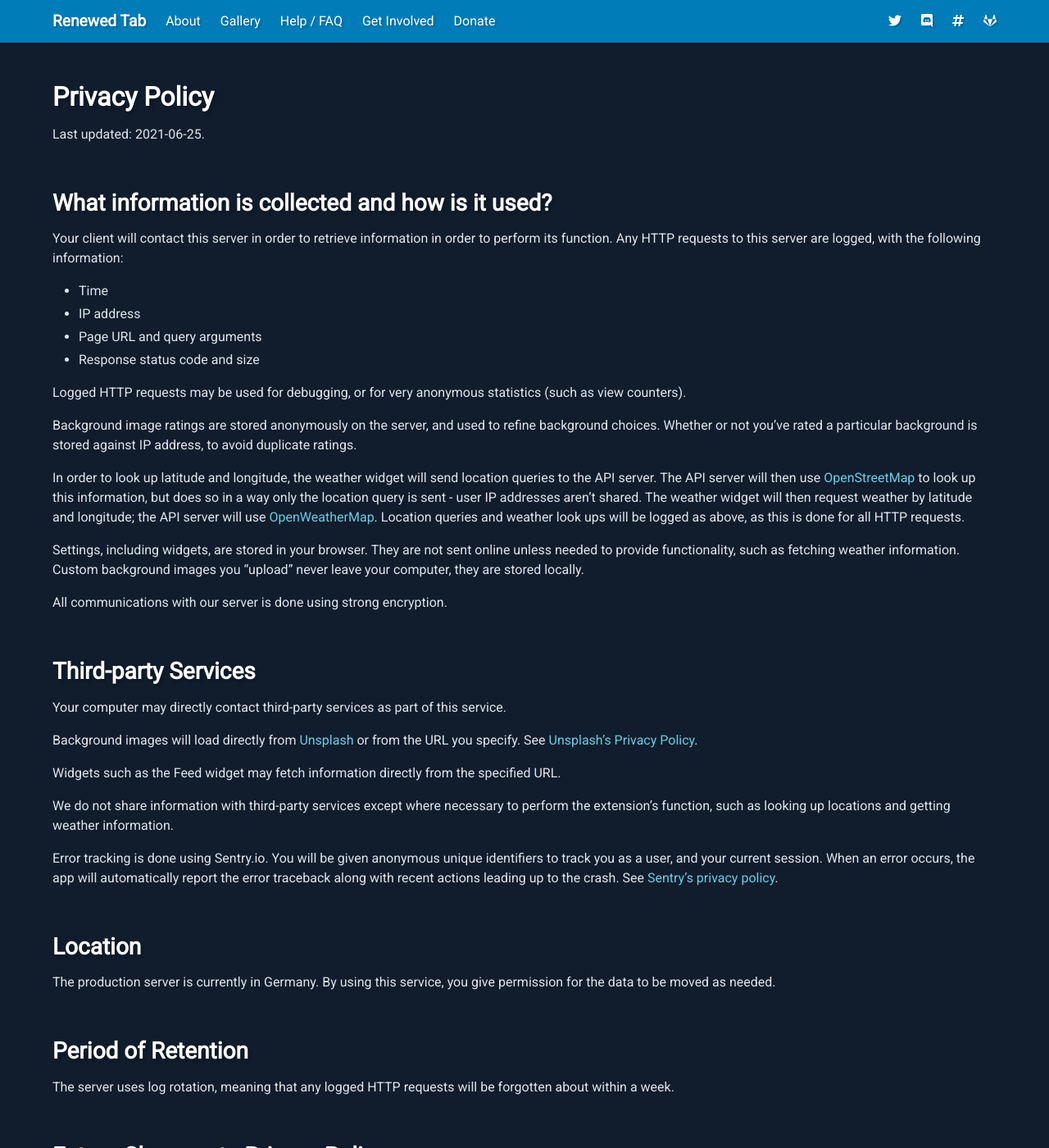
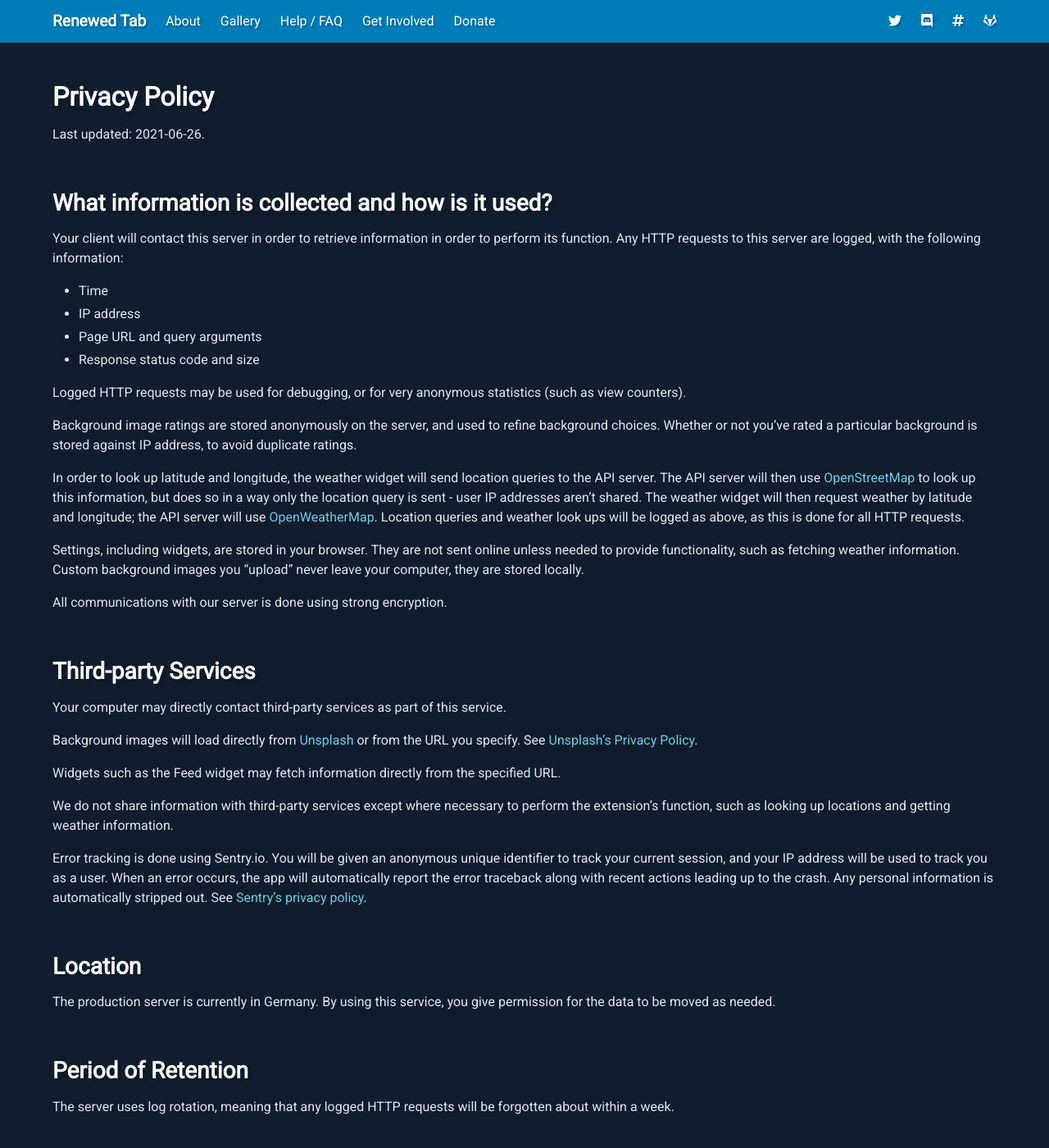
Before and after one commit to rubenwardy/renewedtab_website, a Jekyll site: the page built from privacy_policy.md, in a window 1280 px wide and 1400 px high. Shown: the whole window at 82% size. Built offline with Jekyll 4.4.1, drawn with Linux system fonts in a browser that asks for light colours.

```diff
--- a/privacy_policy.md
+++ b/privacy_policy.md
@@ -5,7 +5,7 @@
 
 # Privacy Policy
 
-Last updated: 2021-06-25.
+Last updated: 2021-06-26.
 
 
 ## What information is collected and how is it used?
@@ -58,10 +58,11 @@
 perform the extension's function, such as looking up locations and getting
 weather information.
 
-Error tracking is done using Sentry.io. You will be given anonymous unique
-identifiers to track you as a user, and your current session. When an error
-occurs, the app will automatically report the error traceback along with recent
-actions leading up to the crash.
+Error tracking is done using Sentry.io. You will be given an anonymous unique
+identifier to track your current session, and your IP address will be used
+to track you as a user. When an error occurs, the app will automatically
+report the error traceback along with recent actions leading up to the crash.
+Any personal information is automatically stripped out.
 See [Sentry's privacy policy](https://sentry.io/privacy/).
 
 
```
Also changed, not shown: 404.md (+1 -0 lines).
